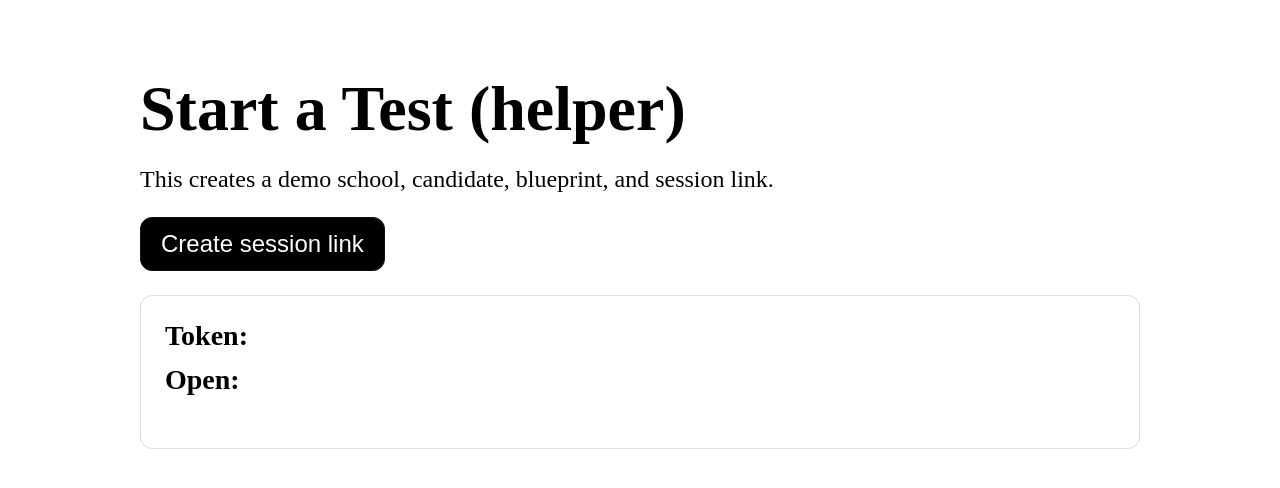
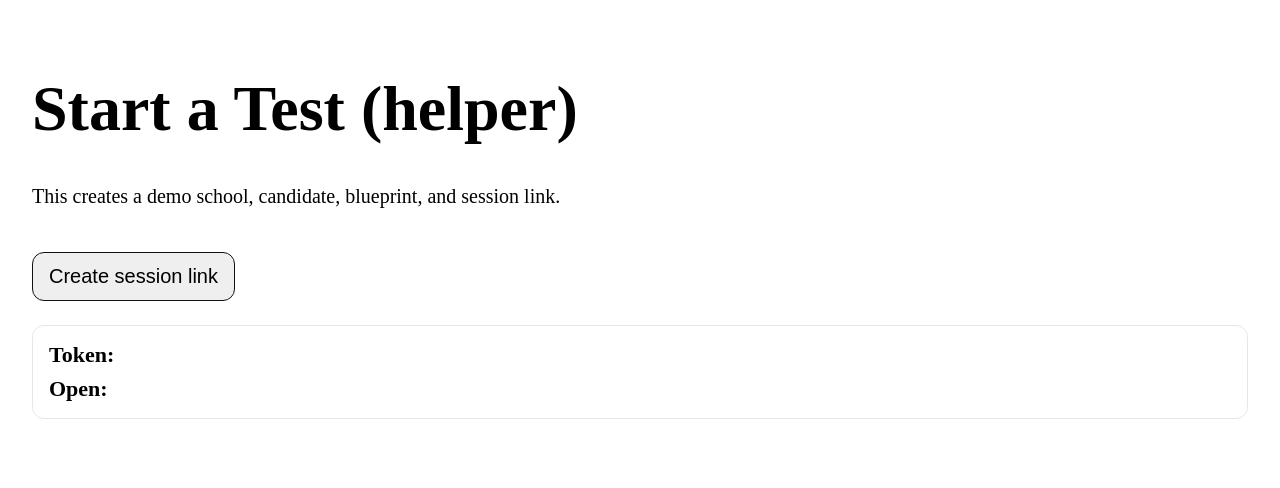
Before and after one commit to wigsbury-ui/evalent.io, a Next.js app: page /start in a window 1280 px wide. Shown: the top 488 px of the page. Built offline with nearby package versions, Linux system fonts and the light colour scheme.

Commit message:
Update page.tsx

```diff
--- a/app/start/page.tsx
+++ b/app/start/page.tsx
@@ -1,73 +1,64 @@
-// app/start/page.tsx  (duplicate to app/dev/start/page.tsx if you keep both)
 "use client";
 
 import { useState } from "react";
 
 type Resp = { ok: true; token: string; url: string } | { ok: false; error: string };
 
-export default function Start() {
+export default function StartPage() {
   const [resp, setResp] = useState<Resp | null>(null);
-  const [loading, setLoading] = useState(false);
-
-  async function create() {
-    setLoading(true);
+  const doCreate = async () => {
     setResp(null);
     try {
-      const r = await fetch("/api/dev/session", { method: "POST" });
+      const r = await fetch("/api/start", { method: "GET" });
       const j = (await r.json()) as Resp;
       setResp(j);
+      if ("ok" in j && j.ok && j.url) {
+        // Optional: auto-open
+        // window.location.href = j.url;
+      }
     } catch (e: any) {
-      setResp({ ok: false, error: e?.message ?? "Unknown error" });
-    } finally {
-      setLoading(false);
+      setResp({ ok: false, error: e?.message || "Failed to create session" });
     }
-  }
-
-  const tokenText = resp && "ok" in resp && resp.ok ? resp.token : "";
-  const openUrl   = resp && "ok" in resp && resp.ok ? resp.url   : undefined;
-  const errText   = resp && !("ok" in resp && resp.ok) ? (resp as any).error : undefined;
+  };
 
   return (
-    <main style={{ padding: 24, maxWidth: 1000, margin: "0 auto" }}>
-      <h1 style={{ fontSize: 64, lineHeight: 1.05, marginBottom: 16 }}>Start a Test (helper)</h1>
-      <p style={{ fontSize: 24, marginBottom: 24 }}>
+    <main style={{ padding: 24 }}>
+      <h1 style={{ fontSize: 64, lineHeight: 1.05 }}>Start a Test (helper)</h1>
+      <p style={{ fontSize: 20, marginTop: 8 }}>
         This creates a demo school, candidate, blueprint, and session link.
       </p>
 
       <button
-        onClick={create}
-        disabled={loading}
+        onClick={doCreate}
         style={{
-          fontSize: 24,
-          padding: "12px 20px",
+          marginTop: 24,
+          padding: "12px 16px",
           borderRadius: 12,
           border: "1px solid #111",
-          background: loading ? "#ddd" : "black",
-          color: "white",
-          cursor: loading ? "not-allowed" : "pointer",
-          marginBottom: 24
+          fontSize: 20,
+          cursor: "pointer",
         }}
       >
-        {loading ? "Creating…" : "Create session link"}
+        Create session link
       </button>
 
-      <section style={{ border: "1px solid #ddd", padding: 24, borderRadius: 12 }}>
-        <p style={{ fontSize: 28, margin: 0, fontWeight: 700 }}>Token: <span style={{ fontWeight: 400 }}>{tokenText}</span></p>
-        <p style={{ fontSize: 28, marginTop: 12, fontWeight: 700 }}>
-          Open:&nbsp;
-          {openUrl ? (
-            <a href={openUrl} style={{ fontWeight: 400, color: "#1d4ed8" }}>{openUrl}</a>
+      <div style={{ marginTop: 24, padding: 16, borderRadius: 12, border: "1px solid #e5e7eb" }}>
+        <div style={{ fontSize: 22, marginBottom: 8 }}>
+          <strong>Token:</strong> {resp && resp.ok ? (resp as any).token : ""}
+        </div>
+        <div style={{ fontSize: 22 }}>
+          <strong>Open:</strong>{" "}
+          {resp && resp.ok ? (
+            <a href={(resp as any).url} style={{ color: "#2563eb" }}>
+              {(resp as any).url}
+            </a>
+          ) : resp && !resp.ok ? (
+            <pre style={{ color: "#b91c1c", whiteSpace: "pre-wrap" }}>{(resp as any).error}</pre>
           ) : (
-            <span style={{ fontWeight: 400 }} />
+            ""
           )}
-        </p>
-
-        {errText && (
-          <pre style={{ color: "#b91c1c", whiteSpace: "pre-wrap", fontSize: 16, marginTop: 16 }}>
-            {errText}
-          </pre>
-        )}
-      </section>
+        </div>
+      </div>
     </main>
   );
 }
```
